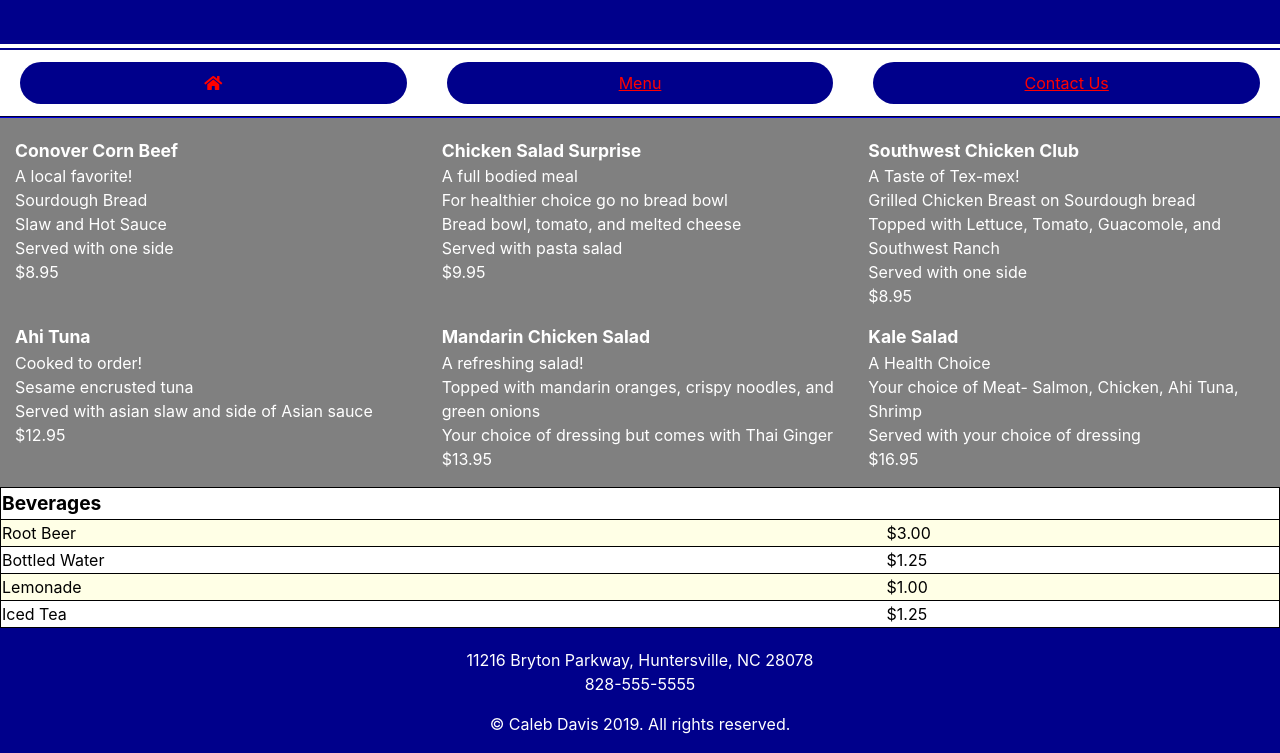
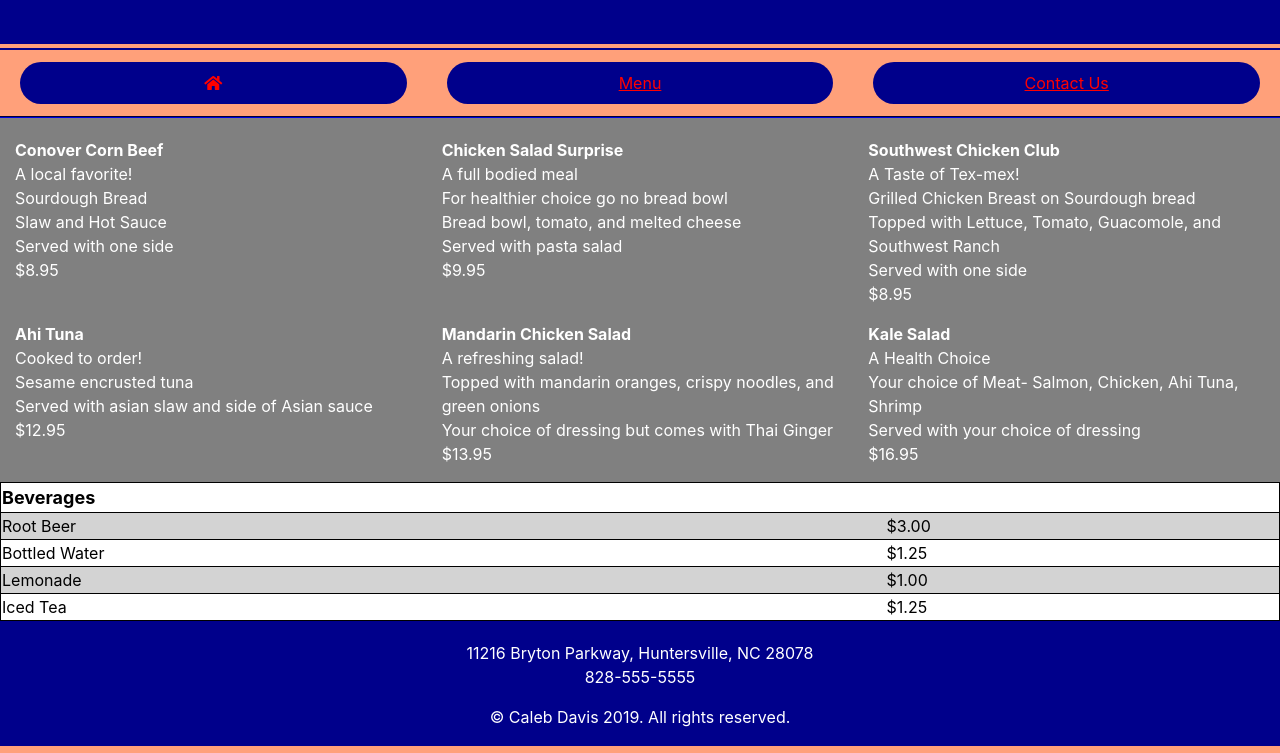
Before and after one commit to CLDavis15/ResturantSite, a plain HTML site: page menu.html in a window 1280 px wide. Shown: the part 106-859 px from the top of the page. Drawn offline with nearby package versions, Linux system fonts and the light colour scheme.

Commit message:
final touches.

```diff
--- a/css/restaurantStyles.css
+++ b/css/restaurantStyles.css
@@ -80,3 +80,7 @@ header, footer {
     background-color: whitesmoke;
     text-align: center;
   }
+
+body {
+  background-color: lightsalmon;
+}
--- a/menu.html
+++ b/menu.html
@@ -8,27 +8,27 @@
 
     <title>Backstreets Bar & Grill - Menu</title>
 
-    <!-- Bootstrap style -->
+
     <link rel="stylesheet" href="https://stackpath.bootstrapcdn.com/bootstrap/4.1.3/css/bootstrap.min.css"
         integrity="sha384-MCw98/SFnGE8fJT3GXwEOngsV7Zt27NXFoaoApmYm81iuXoPkFOJwJ8ERdknLPMO" crossorigin="anonymous">
-    <!--font family from google: Oswald-->
+
     <link href="https://fonts.googleapis.com/css?family=Oswald&display=swap" rel="stylesheet">
-    <!-- icon font -->
+
     <link rel="stylesheet" href="https://use.fontawesome.com/releases/v5.6.3/css/all.css"
         integrity="sha384-UHRtZLI+pbxtHCWp1t77Bi1L4ZtiqrqD80Kn4Z8NTSRyMA2Fd33n5dQ8lWUE00s/" crossorigin="anonymous">
-    <!-- Styles -->
+
     <link rel="stylesheet" href="css/restaurantStyles.css" type="text/css">
 
     <style>
         table {
-            background-color: #ffffe6;
+            background-color: lightgray;
             width: 100%;
             margin: auto;
             color: black;
         }
 
         table th {
-            font-size: 1.2em;
+            font-size: 18px;
         }
 
         .bevTable tr {
@@ -44,7 +44,7 @@
         }
 
         strong {
-            font-size: 1.1em;
+            font-size: 16px;
         }
 
         .background {
```
Also changed, not shown: contact.html (+6 -4 lines), index.html (+7 -6 lines).
